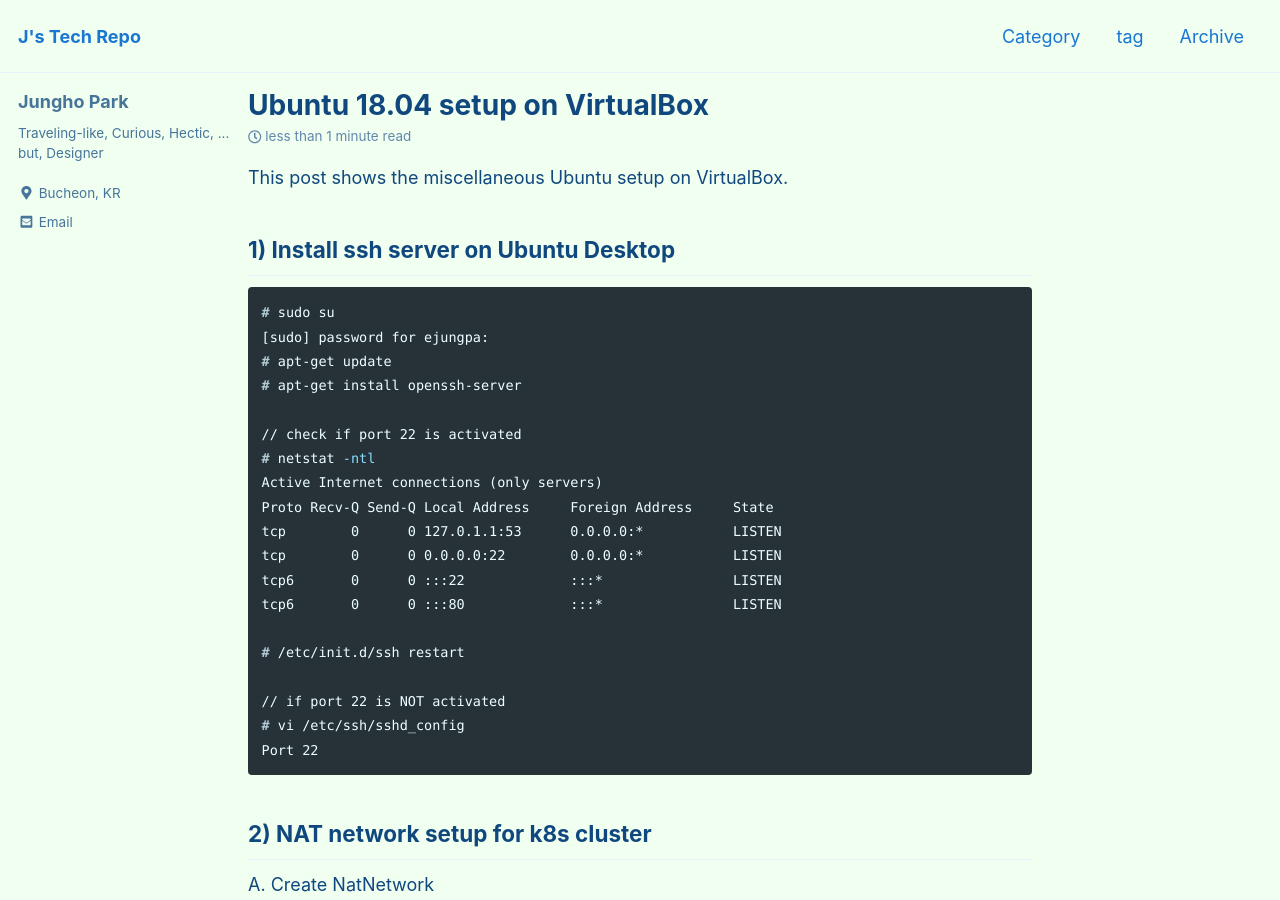
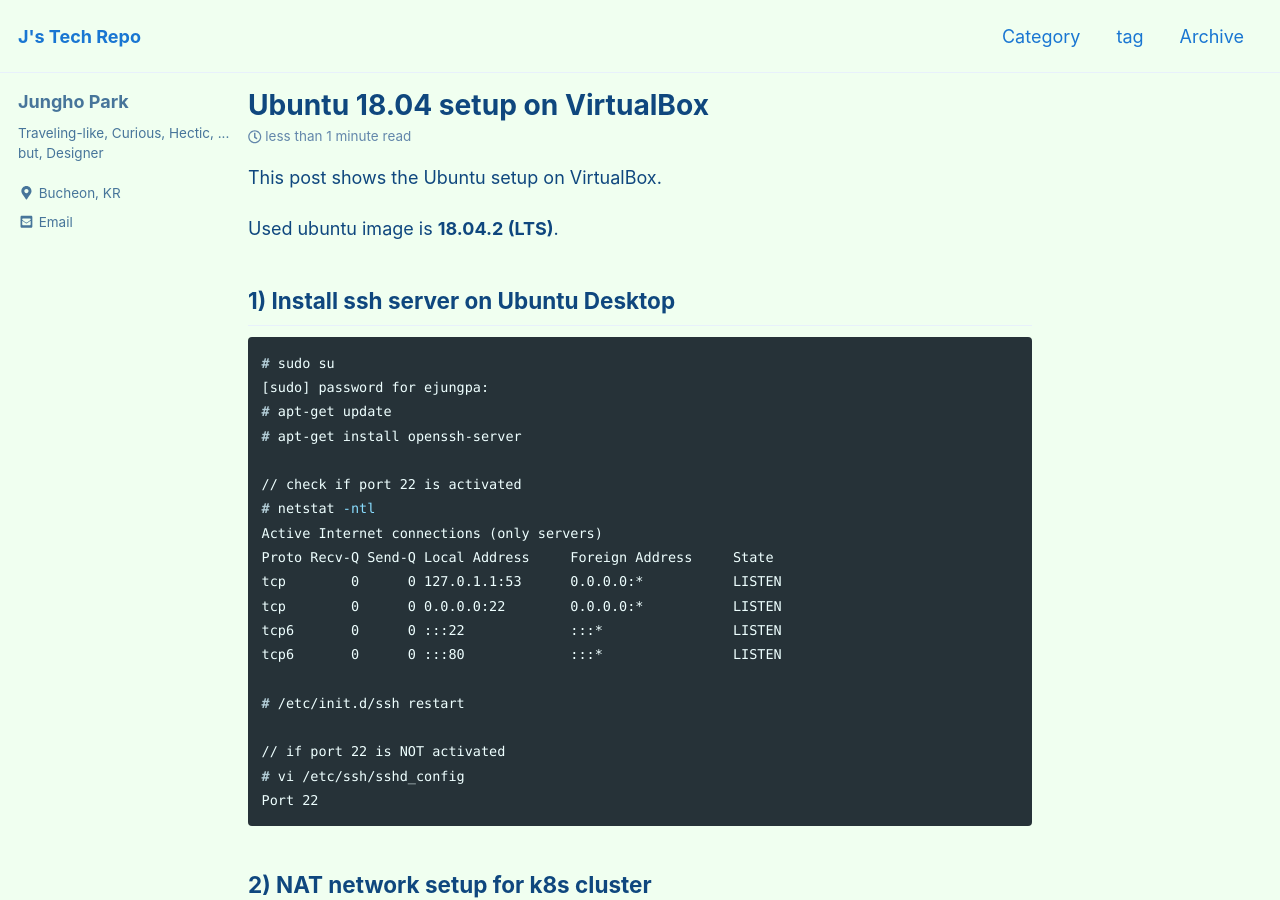
Before and after one commit to unipark00/tekrepo, a Jekyll site: the page built from _posts/2018-12-03-ubuntu-setup.md, in a window 1280 px wide and 900 px high. Built offline with Jekyll 4.4.1, drawn with Linux system fonts in a browser that asks for light colours; cached includes are drawn as plain includes.

Commit message:
Update 2018-12-03-ubuntu-setup.md

````diff
--- a/_posts/2018-12-03-ubuntu-setup.md
+++ b/_posts/2018-12-03-ubuntu-setup.md
@@ -7,7 +7,9 @@ last_modified_at: 2019-04-08T10:00+09:00
 toc: false
 ---
 
-This post shows the miscellaneous Ubuntu setup on VirtualBox.
+This post shows the Ubuntu setup on VirtualBox.
+
+Used ubuntu image is **18.04.2 (LTS)**.
 
 ## 1) Install ssh server on Ubuntu Desktop
 ```console
````
